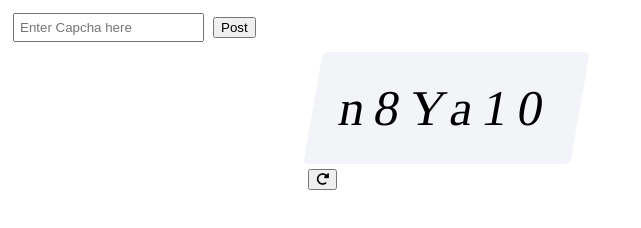
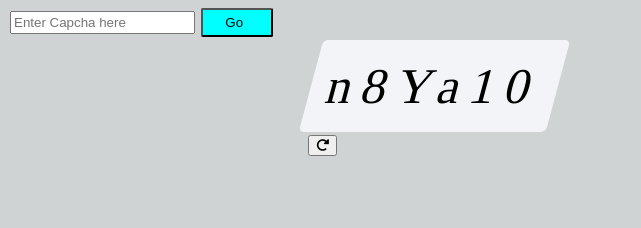
Before and after one commit to Nischal061/Capcha, a plain HTML site: page index.html in a window 1280 px wide. Shown: the whole page, without its empty margins (0-641 px from the left). Drawn offline with Linux system fonts and the light colour scheme.

Commit message:
Add: Hover and Css style

```diff
--- a/index.html
+++ b/index.html
@@ -8,32 +8,53 @@
     <link rel="stylesheet" href="https://cdnjs.cloudflare.com/ajax/libs/font-awesome/6.0.0/css/all.min.css">
     <style>
       body{
+        background-color: rgb(207, 211, 211);
         height: 100%;
         width: 100%;
         position: fixed;
       }
       table{
-padding: 25px;
+padding: 15px;
  font-size: 50px;
   letter-spacing: 10px;
-   margin: 5px;
+   margin: 3px;
     user-select: none;
      background-color: rgb(242, 244, 247);
-     transform: skewX(-10deg);
+     transform: skewX(-15deg);
 border-radius: 5px;
       }
       input{
-        padding: 5px;
-        margin: 5px;
+        padding: 2px;
+        margin: 2px;
       }
       .tab{
         margin-left: 300px;
+      }
+      #btn{
+        border-radius: 2px;
+        padding: 5px 25px 5px 25px;
+        /*  border: 1px rgb(29, 28, 28); */
+        background-color: aqua;
+        /* border: 1 px solid rgb(237, 239, 241) ; */
+        &:hover{
+          background-color: aqua;
+        }
+      }
+      .link{
+        text-decoration:none;
+        color: black;
+        padding: 50%;
+          margin-left: -65%;
+        /* align-items: center; */
+        &:hover{
+          color: white;
+        }
       }
     </style>
 </head>
 <body >
   <input type="text" id="input" autocomplete="off" placeholder="Enter Capcha here">
-<button id="btn" onclick="btn()">Post</button>
+<button id="btn" onclick="btn()"> <a href="#" class="link">Go</a> </button>
 
 <div class="tab" >
   <table  id="nan"></table>
--- a/main.js
+++ b/main.js
@@ -15,7 +15,7 @@ data.innerHTML=definedcap ;
 
 function btn(){
     const inputeddata = document.getElementById('input').value;
-    (inputeddata==definedcap)?alert('Successfull'):alert('Failed') ;
+    (inputeddata==definedcap)?alert('Successfull'):reload();
 }
 
 
```
